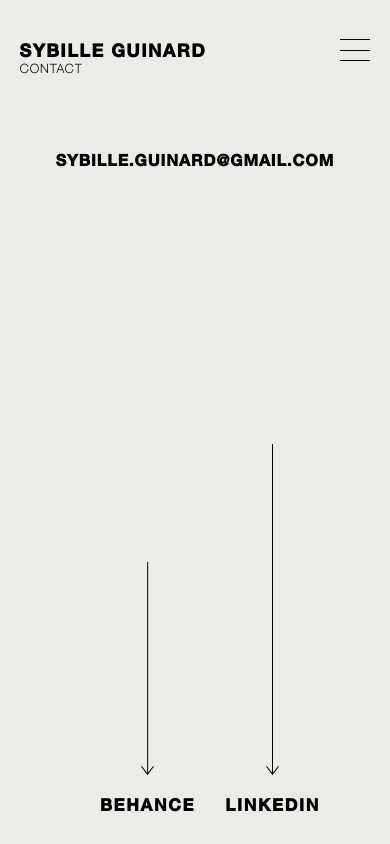
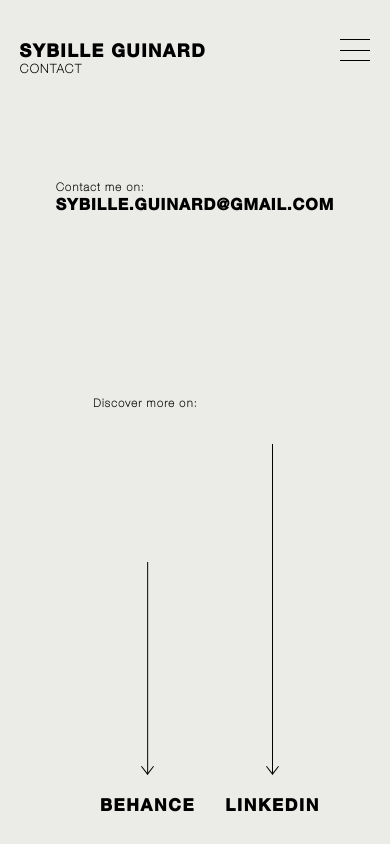
Before and after one commit to sybilleguinard/sybilleguinard.github.io, a React (Create React App) app: page /contact in a window 390 px wide. Built offline with nearby package versions, Linux system fonts and the light colour scheme.

Commit message:
contact mobile done

```diff
--- a/src/components/Footer.css
+++ b/src/components/Footer.css
@@ -29,12 +29,16 @@
 .arrows-container-footer {
     position: absolute;
     width: 100%;
-    height: 30vh;
+    height: 40vh;
+    overflow: hidden;
     right: 0;
     display: flex;
     align-items: flex-end;
     justify-content: center;
     bottom: 40px;
+}
+.arrows-container-footer-sm {
+    height: 30vh;
 }
 @media (max-width: 1000px) {
     .copyright {
--- a/src/components/Footer.js
+++ b/src/components/Footer.js
@@ -8,7 +8,7 @@ function Footer({ withArrow }) {
         <section className="footer">
             <div className="links">
                 <a href="https://www.behance.net/sybilleguinard" target="_blank">
-                    <div className={'arrows-container-footer' + (withArrow ? '' : ' d-none')}>
+                    <div className={'arrows-container-footer arrows-container-footer-sm' + (withArrow ? '' : ' d-none')}>
                         <img src={sm} alt="Petite flèche" />
                     </div>
                     Behance
--- a/src/components/Header.css
+++ b/src/components/Header.css
@@ -96,7 +96,7 @@
         border-radius: 15px;
         width: 100%;
         height: 100%;
-        -webkit-backdrop-filter: blur(15px); /* assure la compatibilité avec safari */
+        -webkit-backdrop-filter: blur(15px);
         backdrop-filter: blur(15px);
         background-color: rgba(182, 182, 182, 0.2);
     }
--- a/src/pages/Contact.css
+++ b/src/pages/Contact.css
@@ -1,8 +1,10 @@
 .contact-container {
     width: 100%;
     display: flex;
-    justify-content: center;
     align-items: center;
+    flex-direction: column;
+    padding-top: 150px;
+    justify-content: flex-start;
 }
 .contact-container a {
     font-family: Helvetica-Bold;
@@ -10,9 +12,23 @@
     color: black;
     text-decoration: none;
 }
+.arrows-desc {
+    position: fixed;
+    bottom: calc(80px + 42vh);
+    width: 100%;
+    left: calc(5vw + 20px)
+}
 @media (max-width: 1000px) {
     .contact-container {
-        padding-top: 50px;
-        align-items: flex-start;
+        padding-top: 80px;
+    }
+    .contact-container p {
+        font-size: 12px;
+    }
+    .arrows-desc {
+        font-size: 12px;
+        text-align: center;
+        padding-right: 100px;
+        left: auto;
     }
 }
--- a/src/pages/Contact.js
+++ b/src/pages/Contact.js
@@ -9,8 +9,11 @@ function Contact() {
         <>
             <Header isSecondVisible />
             <div className="container contact-container">
-                <a href="mailto:sybille.guinard@gmail.com">{data.contact.email}</a>
+                <div>
+                <p>Contact me on:</p>
+                <a href="mailto:sybille.guinard@gmail.com">{data.contact.email}</a></div>
             </div>
+            <p className='arrows-desc'>Discover more on:</p>
             <Footer withArrow />
         </>
     );
```
